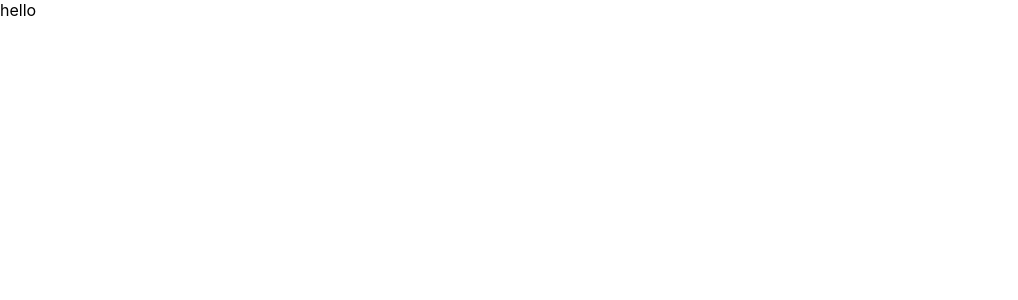
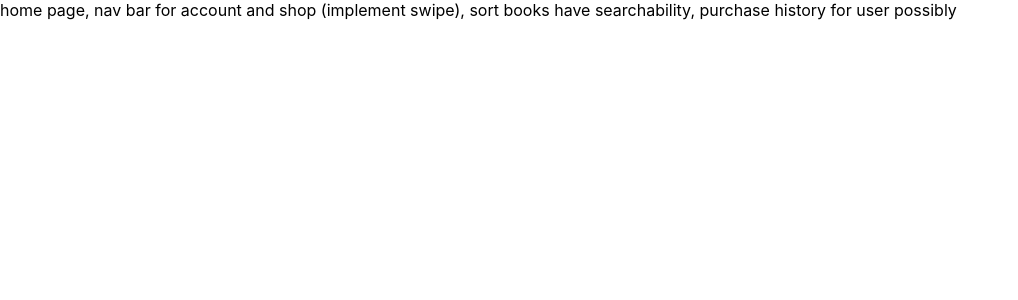
Before and after one commit to Qdog2/BookShop, a React (Create React App) app in the folder frontend/frontend/: page / in a window 1280 px wide. Shown: the top 300 px of the page, without its empty margins (0-1018 px from the left). Built offline with nearby package versions, Linux system fonts and the light colour scheme.

Commit message:
Update App.js

```diff
--- a/frontend/frontend/src/App.js
+++ b/frontend/frontend/src/App.js
@@ -3,7 +3,7 @@ import './App.css';
 
 function App() {
   return (
-    "hello"
+    "home page, nav bar for account and shop (implement swipe), sort books have searchability, purchase history for user possibly"
   );
 }
 
```
